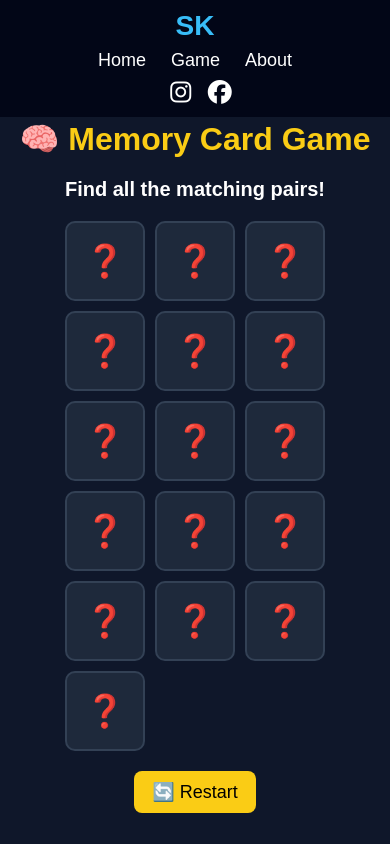
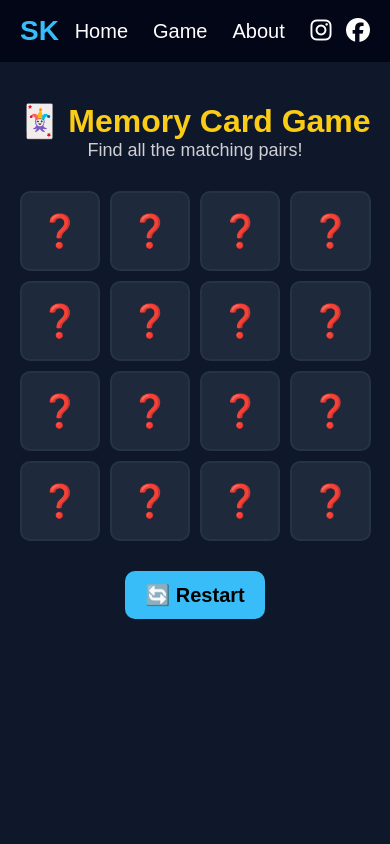
Before and after one commit to SKPlayZone/sk-games, a plain HTML site: page memory.html in a window 390 px wide. Drawn offline with nearby package versions, Linux system fonts and the light colour scheme.

Commit message:
mobile responsive fix

```diff
--- a/memory.css
+++ b/memory.css
@@ -1,50 +1,132 @@
-/* RESET */
-*{margin:0;padding:0;box-sizing:border-box;font-family:Arial, sans-serif;}
-body{background:#0f172a;color:white;text-align:center;padding-top:100px;}
-
-/* ⭐ NAVBAR UNIVERSAL */
-.navbar{
-  width:100%;background:#020617;padding:15px 20px;
-  position:fixed;top:0;left:0;z-index:1000;
-  display:flex;align-items:center;justify-content:space-between;
-}
-.logo{font-size:28px;font-weight:bold;color:#38bdf8;}
-.nav-links{display:flex;gap:25px;list-style:none;}
-.nav-links a{text-decoration:none;color:white;font-size:20px;}
-.nav-links a:hover{color:#38bdf8;}
-.social a{color:white;font-size:24px;margin-left:12px;}
-.social a:hover{color:#38bdf8;}
-
-/* HEADER */
-.title{font-size:32px;color:#facc15;margin:20px 0;}
-#status{font-size:20px;margin-bottom:20px;}
-
-/* 🎮 GAME BOARD */
-.game-board{
-  width:350px;margin:auto;display:grid;
-  grid-template-columns:repeat(4,80px);
-  gap:10px;justify-content:center;
-}
-.card{
-  width:80px;height:80px;background:#1e293b;
-  display:flex;justify-content:center;align-items:center;
-  font-size:32px;border-radius:10px;border:2px solid #334155;
-  cursor:pointer;color:#e11d48;transition:0.3s;
-}
-.card.flipped{
-  background:#facc15;color:#111;border-color:white;
+/* GOOGLE FONT LIKE FEEL */
+*{
+  margin:0;
+  padding:0;
+  box-sizing:border-box;
+  font-family: Arial, sans-serif;
 }
 
-/* BUTTON */
-#restartBtn{
-  margin-top:20px;padding:10px 18px;font-size:18px;
-  background:#facc15;color:black;border-radius:8px;
-  cursor:pointer;border:none;
+body{
+  background:#0f172a;
+  color:white;
+  text-align:center;
 }
 
-/* 📱 RESPONSIVE */
+/* 🌐 NAVBAR */
+.navbar{
+  width:100%;
+  background:#020617;
+  padding:15px 20px;
+  display:flex;
+  align-items:center;
+  justify-content:space-between;
+  position:sticky;
+  top:0;
+  z-index:99;
+}
+
+.logo{
+  font-size:28px;
+  font-weight:bold;
+  color:#38bdf8;
+}
+
+.nav-links{
+  display:flex;
+  gap:25px;
+  list-style:none;
+}
+
+.nav-links a{
+  text-decoration:none;
+  color:white;
+  font-size:20px;
+  transition:0.3s;
+}
+
+.nav-links a:hover{
+  color:#38bdf8;
+}
+
+.social a{
+  font-size:24px;
+  color:white;
+  margin-left:10px;
+  transition:0.3s;
+}
+.social a:hover{
+  color:#38bdf8;
+}
+
+
+/* 🃏 Heading */
+.title{
+  margin-top:40px;
+  font-size:32px;
+  font-weight:bold;
+  color:#facc15;
+}
+
+.subtitle{
+  font-size:18px;
+  opacity:0.8;
+  margin-bottom:30px;
+}
+
+
+/* 🎮 Game Grid */
+.game-board{
+  width:90%;
+  max-width:420px;
+  margin:auto;
+  display:grid;
+  grid-template-columns:repeat(4, 1fr);
+  gap:12px;
+}
+
+.card{
+  height:80px;
+  background:#1e293b;
+  border-radius:10px;
+  font-size:32px;
+  display:flex;
+  justify-content:center;
+  align-items:center;
+  cursor:pointer;
+  border:2px solid #243347;
+  transition:0.3s;
+}
+
+.card.flipped{
+  background:#facc15;
+  color:#111;
+  border-color:white;
+}
+
+/* 🔄 Restart Button */
+#restartBtn{
+  padding:12px 20px;
+  background:#38bdf8;
+  border:none;
+  margin:30px auto 50px;
+  display:block;
+  color:#000;
+  font-size:20px;
+  border-radius:10px;
+  font-weight:bold;
+  cursor:pointer;
+  transition:0.3s;
+}
+
+#restartBtn:hover{
+  background:#58d7ff;
+  transform:scale(1.05);
+}
+
+/* 📱 MOBILE FIX */
 @media(max-width:600px){
-  .navbar{flex-direction:column;gap:8px;padding:10px;}
-  .nav-links a{font-size:18px;}
-  .game-board{grid-template-columns:repeat(3,80px);}
+  .game-board{
+    grid-template-columns:repeat(4, 1fr);
+    gap:10px;
+  }
 }
--- a/memory.html
+++ b/memory.html
@@ -2,20 +2,22 @@
 <html lang="en">
 <head>
 <meta charset="UTF-8">
+<meta name="viewport" content="width=device-width, initial-scale=1.0">
 <title>Memory Game | SK</title>
-<meta name="viewport" content="width=device-width, initial-scale=1.0">
 
+<!-- ICONS -->
 <link rel="stylesheet" href="https://cdnjs.cloudflare.com/ajax/libs/font-awesome/6.5.0/css/all.min.css">
+
+<!-- CSS FILE -->
 <link rel="stylesheet" href="memory.css">
-<script src="https://cdn.jsdelivr.net/npm/canvas-confetti@1.6.0/dist/confetti.browser.min.js"></script>
+
 </head>
-
 <body>
 
 <audio id="clickSound" src="pop-423717.mp3"></audio>
 <audio id="winSound" src="victory.mp3"></audio>
 
-<!-- ⭐ SAME NAVBAR AS OTHER PAGES -->
+<!-- 🚀 NAVBAR (same like home) -->
 <nav class="navbar">
   <div class="logo">SK</div>
 
@@ -31,12 +33,14 @@
   </div>
 </nav>
 
+<!-- ⭐ Heading -->
+<h1 class="title">🃏 Memory Card Game</h1>
+<p class="subtitle">Find all the matching pairs!</p>
 
-<h1 class="title">🧠 Memory Card Game</h1>
-<h3 id="status">Find all the matching pairs!</h3>
-
+<!-- 🟥 GAME -->
 <div class="game-board" id="gameBoard"></div>
 
+<!-- 🔄 BUTTON -->
 <button id="restartBtn">🔄 Restart</button>
 
 <script src="memory.js"></script>
```
